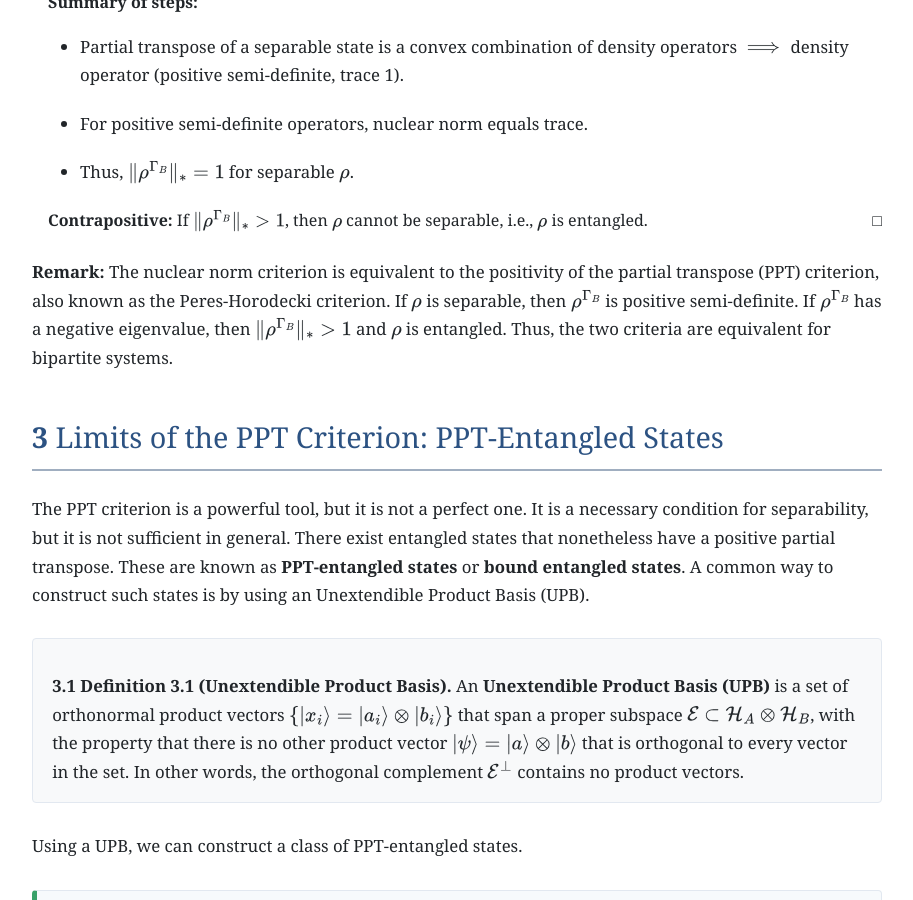
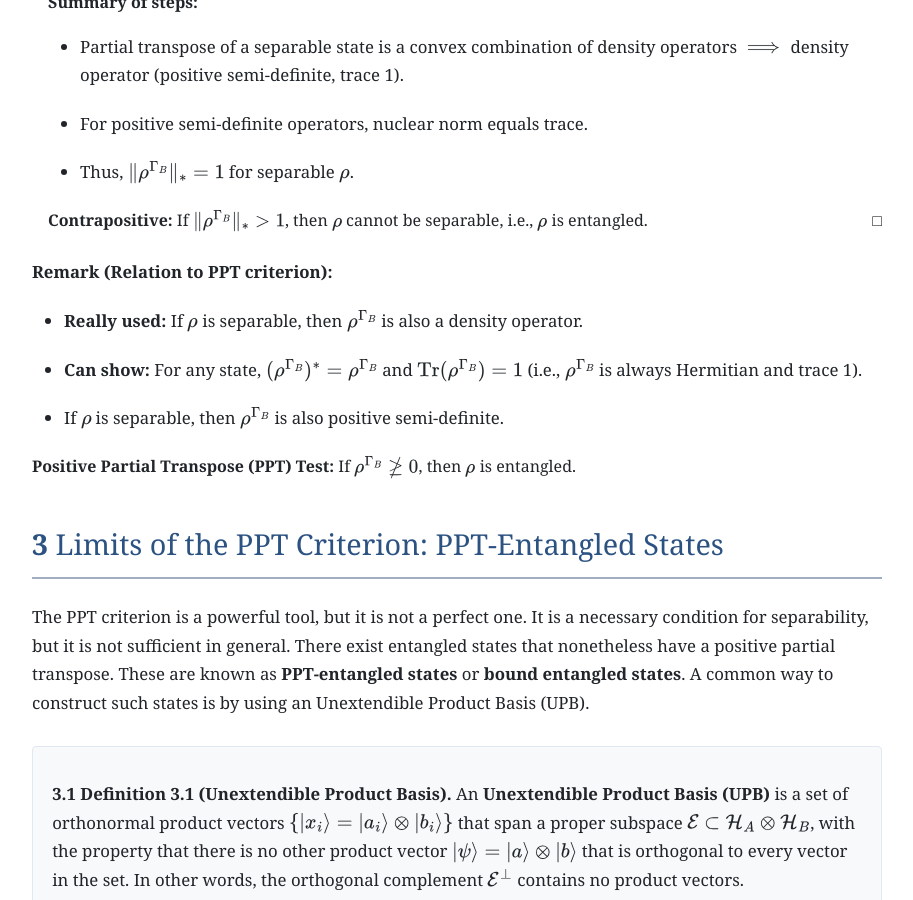
Before and after one commit to rnkarmakar/rnkarmakar.github.io, a Jekyll site: the page assets/html/tensor-norms-quantum-entanglement-2.html, which Jekyll copies as it is, in a window 1280 px wide and 900 px high, scrolled down 3171 px. Shown: the whole window, without its empty margins (183-1096 px from the left). Built offline with Jekyll 4.4.1, drawn with Linux system fonts in a browser that asks for light colours.

Commit message:
changed remark

```diff
--- a/assets/html/tensor-norms-quantum-entanglement-2.html
+++ b/assets/html/tensor-norms-quantum-entanglement-2.html
@@ -310,8 +310,18 @@
                 <span class="qed">□</span>
             </div>
 
-            <p><strong>Remark:</strong> The nuclear norm criterion is equivalent to the positivity of the partial transpose (PPT) criterion, also known as the Peres-Horodecki criterion. If $\rho$ is separable, then $\rho^{\Gamma_B}$ is positive semi-definite. If $\rho^{\Gamma_B}$ has a negative eigenvalue, then $\|\rho^{\Gamma_B}\|_* > 1$ and $\rho$ is entangled. Thus, the two criteria are equivalent for bipartite systems.</p>
-
+            <p>
+            <strong>Remark (Relation to PPT criterion):</strong>
+            <ul>
+                <li><strong>Really used:</strong> If $\rho$ is separable, then $\rho^{\Gamma_B}$ is also a density operator.</li>
+                <li><strong>Can show:</strong> For any state, $(\rho^{\Gamma_B})^* = \rho^{\Gamma_B}$ and $\mathrm{Tr}(\rho^{\Gamma_B}) = 1$ (i.e., $\rho^{\Gamma_B}$ is always Hermitian and trace 1).</li>
+                <li>If $\rho$ is separable, then $\rho^{\Gamma_B}$ is also positive semi-definite.</li>
+            </ul>
+            <div style="margin-top:0.5em;">
+                <strong>Positive Partial Transpose (PPT) Test:</strong>
+                If $\rho^{\Gamma_B} \not\geq 0$, then $\rho$ is entangled.
+            </div>
+            </p>
 
         </section>
 
```
